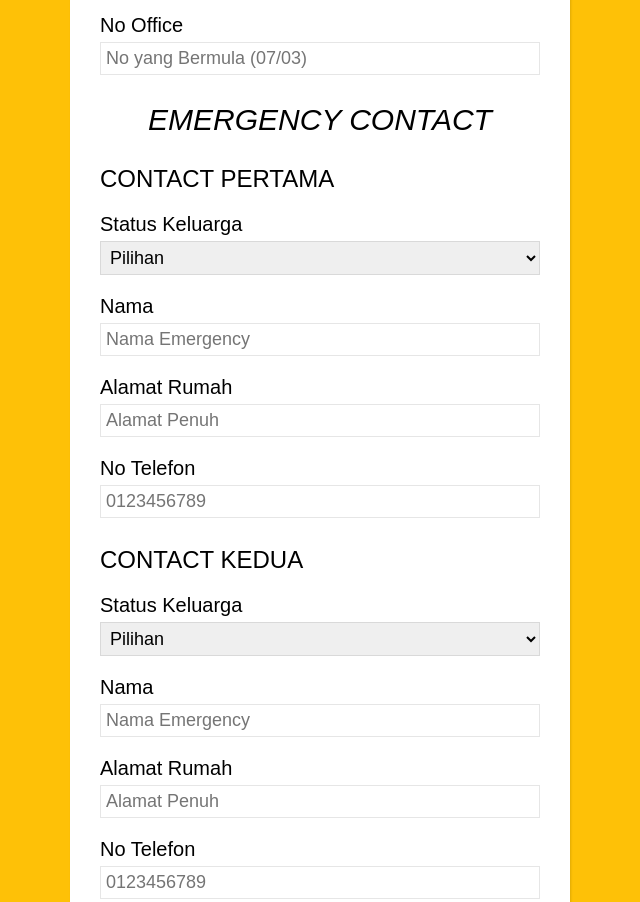
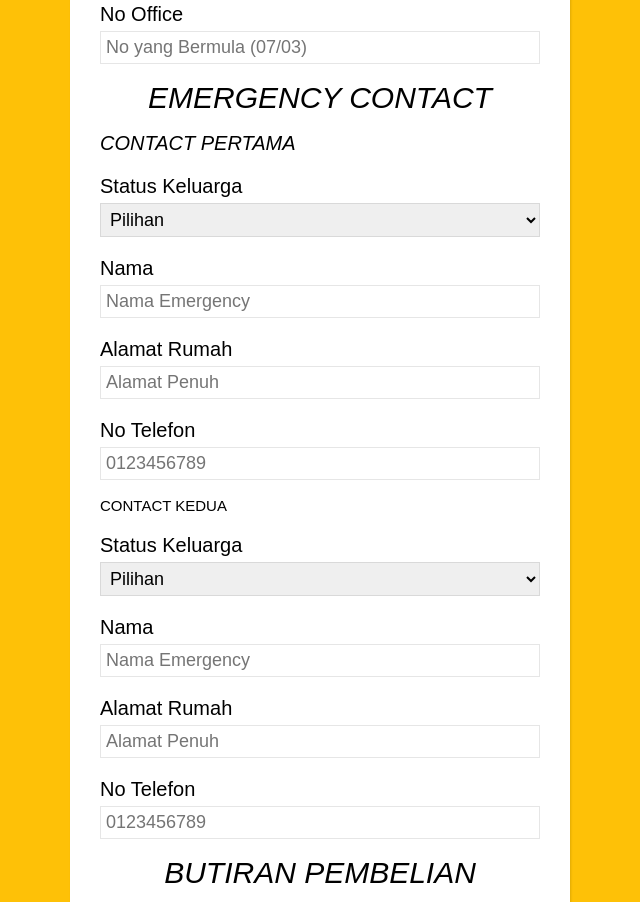
Before and after one commit to Senseiempire/Senseiempire.github.io, a plain HTML site: page index.html in a window 1280 px wide. Shown: the part 1798-2700 px from the top of the page, without its empty margins (320-960 px from the left). Drawn offline with Linux system fonts and the light colour scheme.

Commit message:
update file

```diff
--- a/index.html
+++ b/index.html
@@ -143,7 +143,7 @@
                 EMERGENCY CONTACT
             </header>
             <BR>
-            <header>
+            <header class="catagori2">
                 CONTACT PERTAMA
             </header>
             <div class="form-group">
--- a/style.css
+++ b/style.css
@@ -6,7 +6,7 @@
 
 body {
     font-family: "Montserrat", sans-serif;
-    font-size: 24px;
+    font-size: 15px;
 }
 
 
@@ -24,6 +24,11 @@ section {
     text-align: center;
     font-size: 30px;
     font-style: italic;
+}
+
+.catagori2 {
+    font-size: 20px;
+    font-style: oblique;
 }
 
 .container {
```
